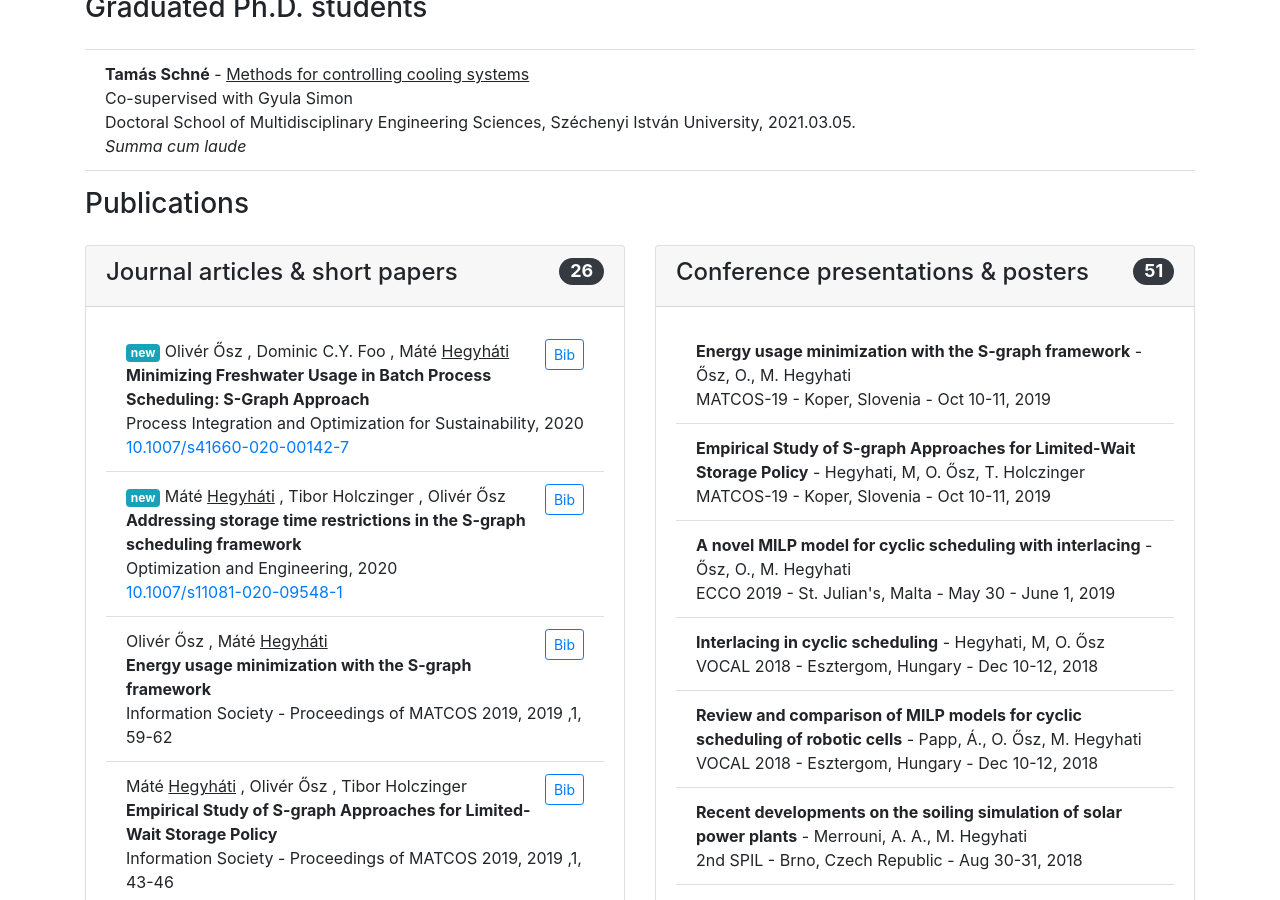
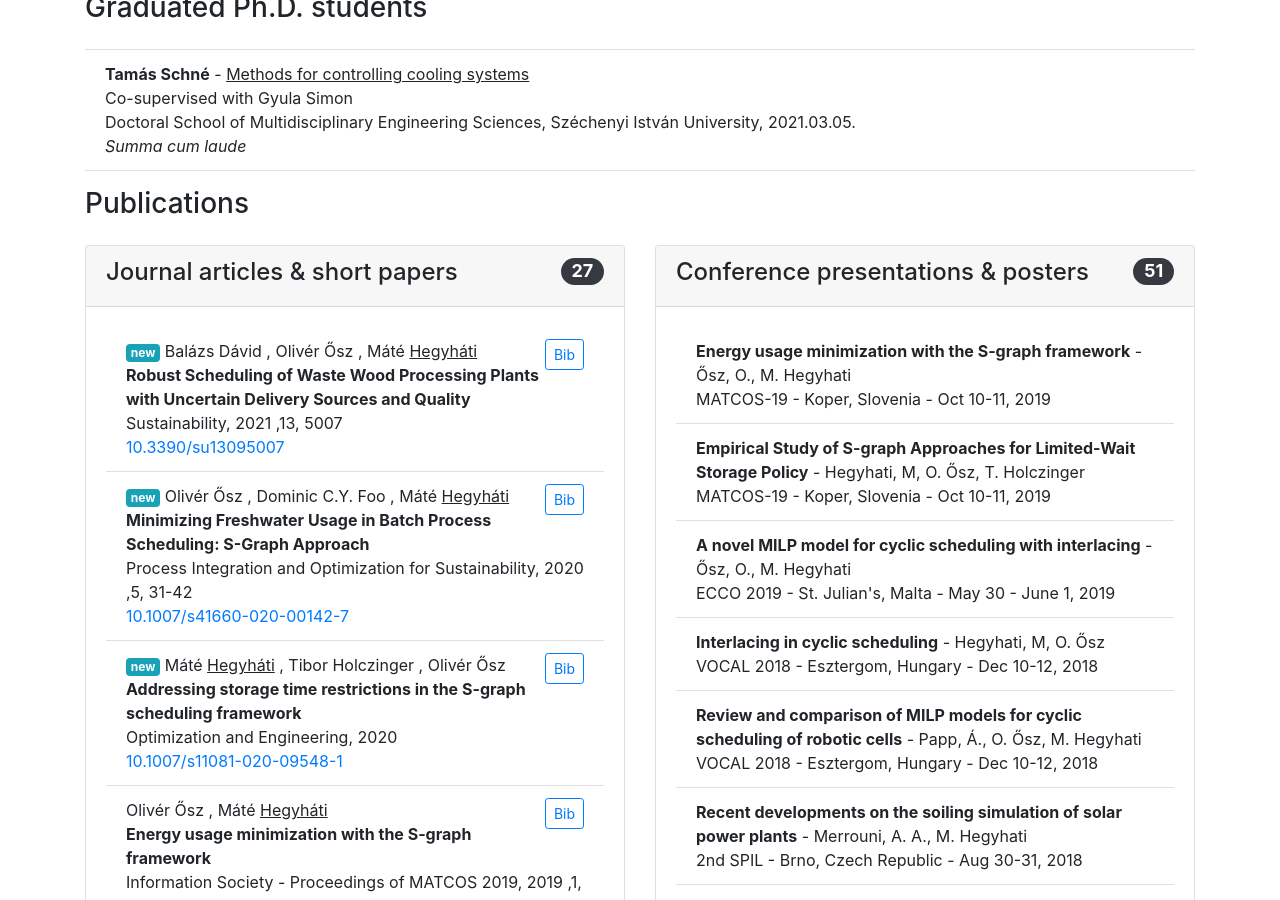
Before and after one commit to hegyhati/hegyhati.github.io, a Jekyll site: the page built from publications.html, in a window 1280 px wide and 900 px high, scrolled down 383 px. Built offline with Jekyll 4.4.1, drawn with Linux system fonts in a browser that asks for light colours; nearby versions of some CDN libraries.

Commit message:
Add new paper

```diff
--- a/_data/articles.yaml
+++ b/_data/articles.yaml
@@ -1,3 +1,20 @@
+- id: David2021
+  type: article
+  title: Robust Scheduling of Waste Wood Processing Plants with Uncertain Delivery Sources and Quality
+  author:
+    - family: Dávid
+      given: Balázs
+    - family: Ősz
+      given: Olivér
+    - family: Hegyháti
+      given: Máté
+  journal: Sustainability
+  year: "2021"
+  volume: "13"
+  pages: "5007"
+  ISSN: 2509-4246
+  url: " https://doi.org/10.3390/su13095007"
+  doi: 10.3390/su13095007
 - id: Osz2020
   type: article
   title: "Minimizing Freshwater Usage in Batch Process Scheduling: S-Graph Approach"
@@ -10,8 +27,8 @@
       given: Máté
   journal: Process Integration and Optimization for Sustainability
   year: "2020"
-  volume?: "?"
-  pages?: "??-??"
+  volume: "5"
+  pages: "31-42"
   ISSN: 2509-4246
   url: "https://doi.org/10.1007/s41660-020-00142-7"
   doi: 10.1007/s41660-020-00142-7
```
